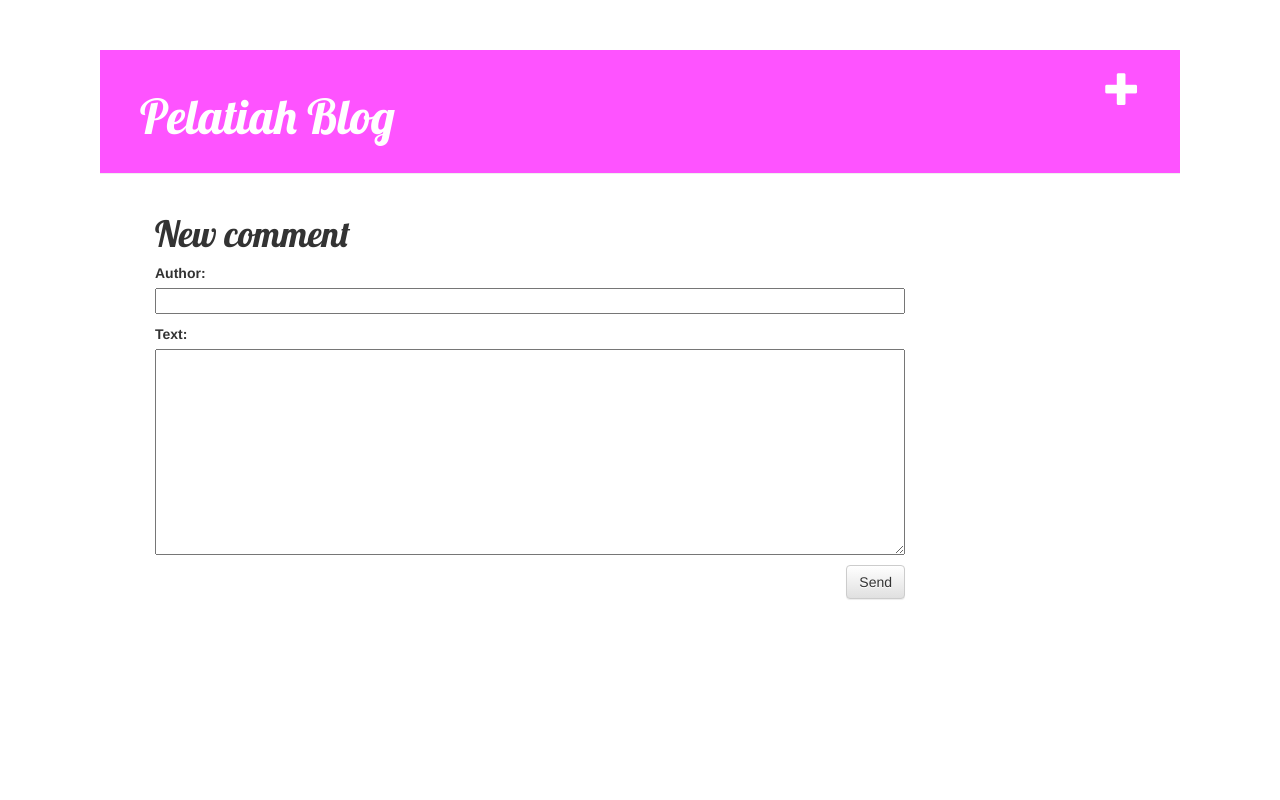
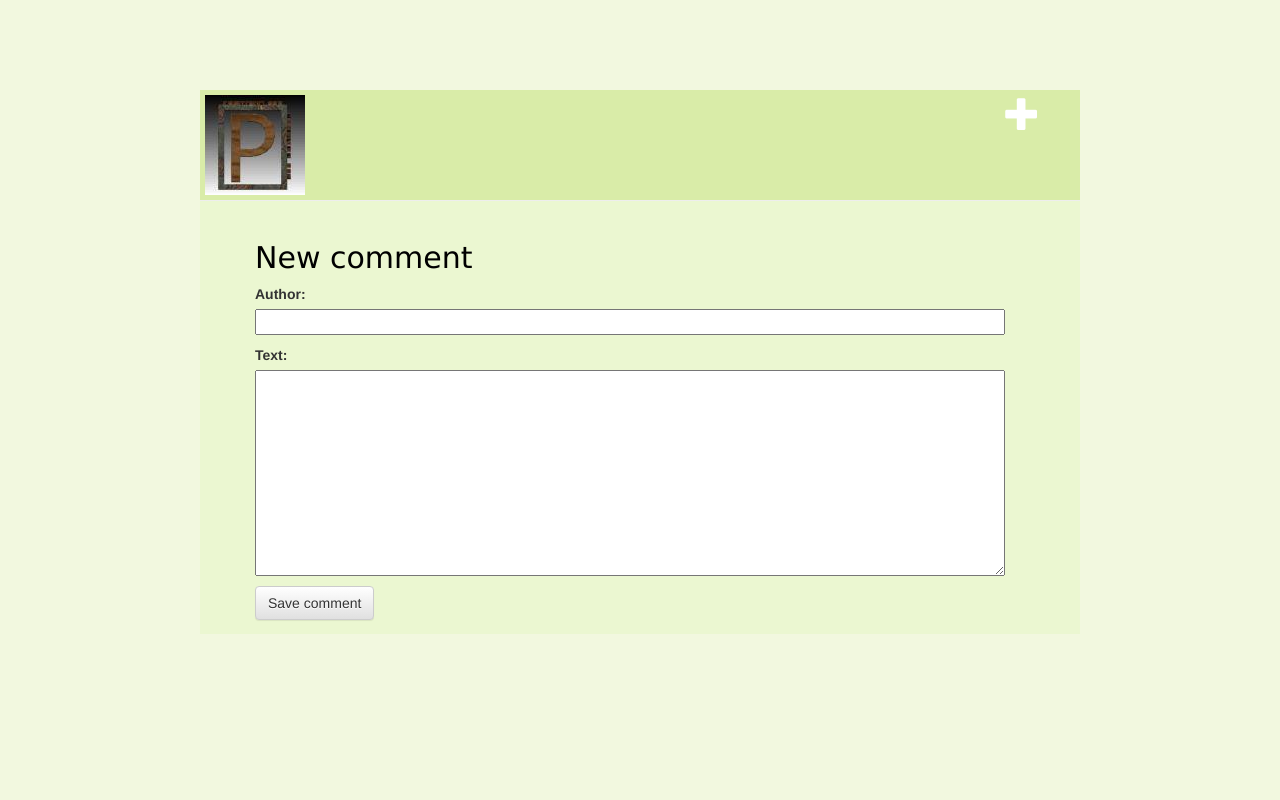
Before and after one commit to pelatiah/my-first-blog, a Django app: template blog/templates/blog/add_comment_to_post.html in a window 1280 px wide; the page is wider, and only the part inside the window is pictured. Run offline with Django 3.2, Linux system fonts and the light colour scheme; the template is opened without the code that fills it: values that come from a table or form of the project are taken from there, others are empty; the visitor is signed in with stand-in values (Sample User, id 1); some libraries are stand-ins or nearby versions.

Commit message:
This is after we modify the look

```diff
--- a/blog/forms.py
+++ b/blog/forms.py
@@ -6,7 +6,7 @@ class PostForm(forms.ModelForm):
 
     class Meta:
         model = Post
-        fields = ('title', 'coms',)
+        fields = ('title', 'comment_preview', 'coms',)
 
 class CommentForm(forms.ModelForm):
     class Meta:
--- a/blog/models.py
+++ b/blog/models.py
@@ -8,6 +8,7 @@ class Post(models.Model):
     last_name = models.CharField(max_length=100)
     email = models.CharField(max_length=150)
     coms = models.TextField()
+    comment_preview = models.TextField()
     publish_date = models.DateTimeField(
             blank=True, null=True)
 
@@ -17,6 +18,9 @@ class Post(models.Model):
 
     def __str__(self):
         return self.title
+
+    def approved_comments(self):
+        return self.comments.filter(approved_comment=True)
 
 class Comment(models.Model):
     post = models.ForeignKey('blog.Post', related_name='comments')
--- a/blog/static/css/blog.css
+++ b/blog/static/css/blog.css
@@ -1,7 +1,17 @@
+
+.page {
+    background-color: rgba(154, 226, 42, 0.08);
+}
+
+body {
+    background-color: rgba(161, 207, 8, 0.13);
+    padding: 50px 200px 100px 200px;
+}
+
 .page-header {
-    background-color: rgba(254, 6, 255, 0.69);
-    margin-top: 0;
-    padding: 20px 20px 20px 40px;
+    background-color: rgba(145, 191, 8, 0.2);
+    padding: 5px 20px 5px 5px;
+
 }
 
 .page-header h1, .page-header h1 a, .page-header h1 a:visited, .page-header h1 a:active {
@@ -14,8 +24,9 @@
     margin-left: 40px;
 }
 
-h1, h2, h3, h4 {
-    font-family: 'Lobster', cursive;
+h1, h2, h2 a, h3, h4 {
+    font-family: 'Verdana', cursive;
+    color: #000000;
 }
 
 .date {
@@ -23,56 +34,32 @@ h1, h2, h3, h4 {
 }
 
 .save {
-    float: right;
+    float: inherit;
 }
 
 .post-form textarea, .post-form input {
     width: 100%;
 }
 
-.top-menu, .top-menu:hover, .top-menu:visited {
+.top-menu, .top-menu:visited {
     color: #ffffff;
     float: right;
     font-size: 26pt;
     margin-right: 20px;
 }
 
+.top-menu:hover{
+    color: rgba(107, 146, 8, 0.4);
+}
+
 .post {
-    margin-bottom: 70px;
+    margin-bottom: 50px;
 }
 
 .post h1 a, .post h1 a:visited {
     color: #000000;
 }
 
-h1 a {
-    color: brown;
-    font-family: 'Lobster';
-}
-
 .comment {
     margin: 20px 0px 20px 20px;
 }
-
-.page-footer {
-    background-color: rgba(254, 6, 255, 0.69);
-    margin-top: 0;
-    padding: 20px 20px 20px 40px;
-}
-
-body {
-    padding-top: 50px;
-}
-
-body {
-    padding-button: 50px;
-}
-
-body{
-    padding-left: 100px;
-}
-body{
-    padding-right: 100px;
-}
-
-p
--- a/blog/templates/blog/add_comment_to_post.html
+++ b/blog/templates/blog/add_comment_to_post.html
@@ -2,9 +2,9 @@
 
 
 {% block content %}
-    <h1>New comment</h1>
+    <h2>New comment</h2>
     <form method="POST" class="post-form">{% csrf_token %}
         {{ form.as_p }}
-        <button type="submit" class="save btn btn-default">Send</button>
+        <button type="submit" class="save btn btn-default">Save comment</button>
     </form>
 {% endblock %}
--- a/blog/templates/blog/base.html
+++ b/blog/templates/blog/base.html
@@ -7,14 +7,17 @@
       <link rel="stylesheet" href="//maxcdn.bootstrapcdn.com/bootstrap/3.2.0/css/bootstrap-theme.min.css">
       <link href="//fonts.googleapis.com/css?family=Lobster&subset=latin,latin-ext" rel="stylesheet" type="text/css">
       <link rel="stylesheet" href="{% static 'css/blog.css' %}">
-
     </head>
     <body>
+    <div>
+
+    </div>
+    <div class="page">
         <div class="page-header">
         {% if user.is_authenticated %}
             <a href="{% url 'post_new' %}" class="top-menu"><span class="glyphicon glyphicon-plus"></span></a>
         {% endif %}
-            <h1><a href="">Pelatiah Blog</a> </h1>
+            <a href="{% url 'index' %}"><img src="static/images/platiah.jpg" alt="Pelatiah's blog"></a>
         </div>
 
         <div class="content container">
@@ -25,5 +28,6 @@
                 </div>
             </div>
         </div>
+    </div>
     </body>
  </html>
--- a/blog/templates/blog/index.html
+++ b/blog/templates/blog/index.html
@@ -6,9 +6,9 @@
             <div class="date">
                 <p>{{ posts.publish_date }}</p>
             </div>
-            <h1><a href="{% url 'post_detail' pk=post.pk %}">{{ post.title }}</a> </h1>
-            <p>{{ post.coms|linebreaksbr }}</p>
-            <a href="{% url 'post_detail' pk=post.pk %}">Comments: {{ post.comments.count }}</a>
+            <h2><a href="{% url 'post_detail' pk=post.pk %}">{{ post.title }}</a> </h2>
+            <p>{{ post.comment_preview|linebreaksbr }}</p>
+            <a href="{% url 'post_detail' pk=post.pk %}"> Reader's comments: {{ post.approved_comments.count }}</a>
         </div>
     {% endfor %}
 {% endblock content %}
--- a/blog/urls.py
+++ b/blog/urls.py
@@ -7,4 +7,6 @@ urlpatterns = [
     url(r'^post/new/$', views.post_new, name='post_new'),
     url(r'^post/(?P<pk>\d+)/edith/$', views.post_edith, name='post_edith'),
     url(r'^post/(?P<pk>\d+)/comment/$', views.add_comment_to_post, name='add_comment_to_post'),
+    url(r'^comment/(?P<pk>\d+)/approve/$', views.comment_approve, name='comment_approve'),
+    url(r'^comment/(?P<pk>\d+)/remove/$', views.comment_remove, name='comment_remove'),
 ]
```
Also changed, not shown: blog/templates/blog/post_detail.html (+11 -3 lines), blog/views.py (+18 -5 lines), blog/migrations/0002_post_comment_preview.py (added), blog/static/images/Platiah.jpg (added).
